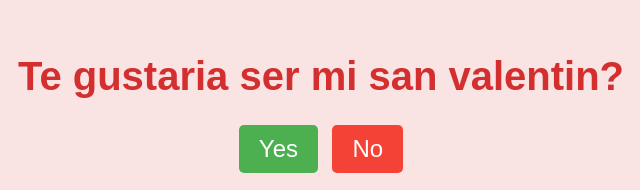
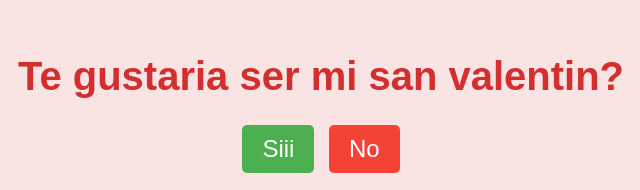
Before and after one commit to Patata2505/san-valentin, a plain HTML site: page index.html in a window 1280 px wide. Shown: the part 138-328 px from the top of the page, 319-959 px from the left. Drawn offline with Linux system fonts and the light colour scheme.

Commit message:
Update index.html

```diff
--- a/index.html
+++ b/index.html
@@ -10,7 +10,7 @@
     <div class="container">
         <h1>Te gustaria ser mi san valentin?</h1>
         <div class="buttons">
-            <button class="yes-button" onclick="handleYesClick()">Yes</button>
+            <button class="yes-button" onclick="handleYesClick()">Siii</button>
             <button class="no-button" onclick="handleNoClick()">No</button>
         </div>
         <div class="gif_container">
```
